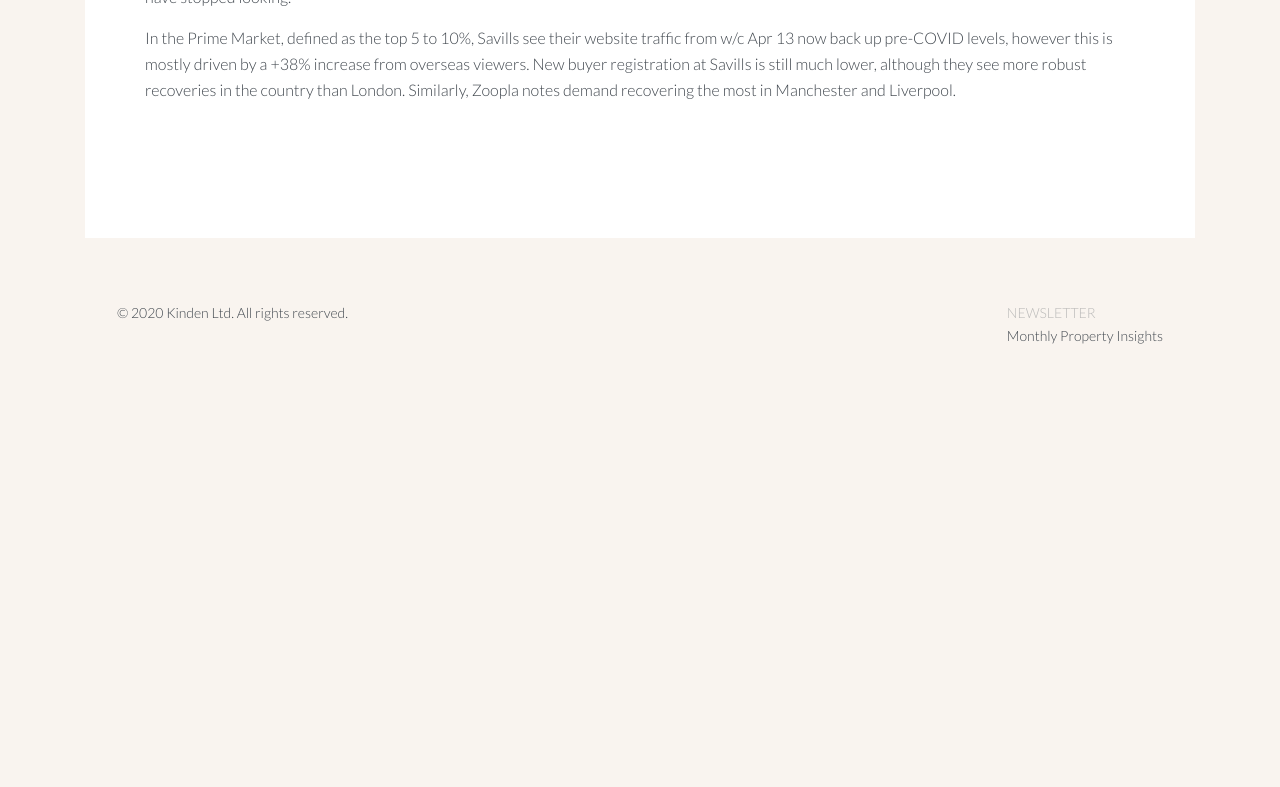
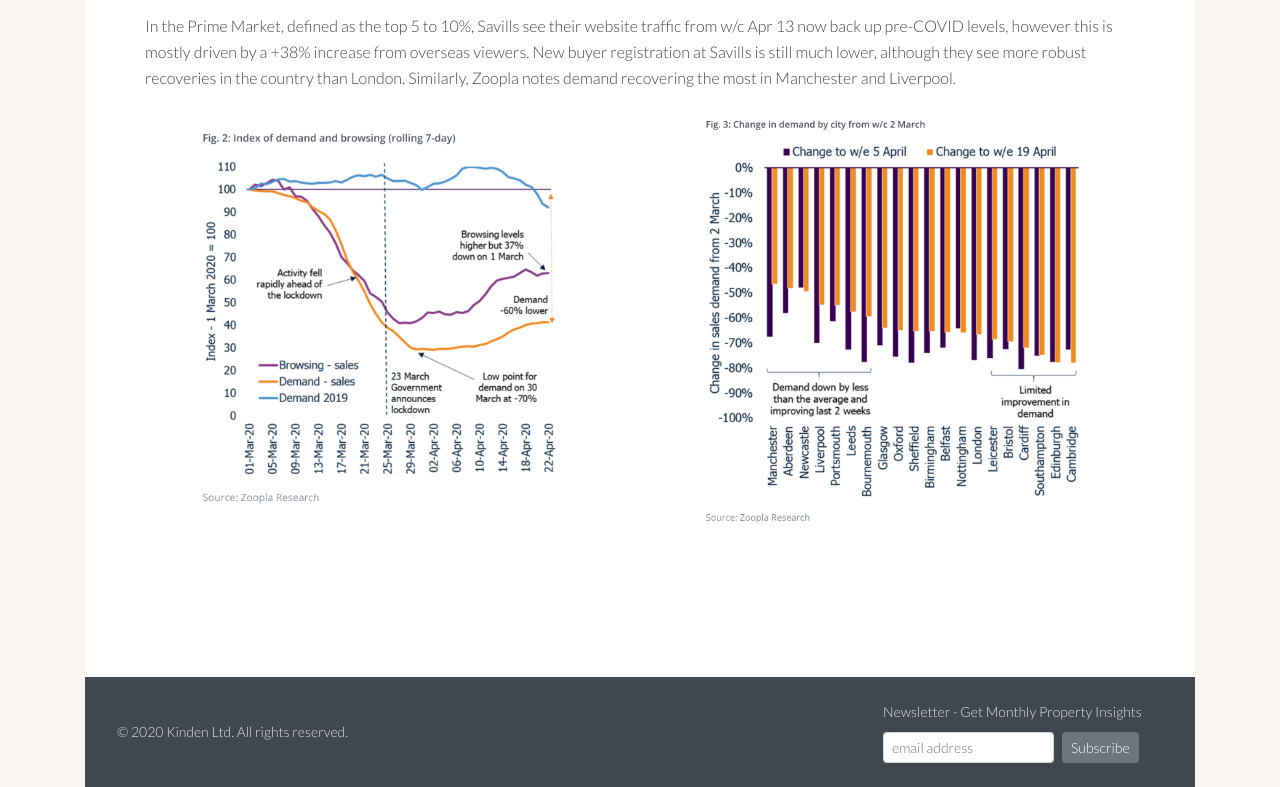
Before and after one commit to tinacliu/kinden_website, a plain HTML site: page blog.html in a window 1280 px wide. Shown: the part 587-1374 px from the top of the page. Before the commit the page ends 958 px from the top, so only its background shows below. Drawn offline with nearby package versions, Linux system fonts and the light colour scheme.

Commit message:
updated footer

```diff
--- a/blog.html
+++ b/blog.html
@@ -57,31 +57,47 @@
       </div>
     </section>
 
-    <div class="whiteblock section section_last">
-      <h2 class="my-3">What coronavirus means for the UK property market</h2>
-      <p class="ml-5">2020 May 06</p>
+    <div class="whiteblock section_last">
+      <h2 class="mt-5 mb-3">What coronavirus means for the UK property market</h2>
+      <p class="ml-3">2020 May 06</p>
 
       <h5 class="mt-5">Immediate Impact</h5>
       <h6>Drop in demand</h6>
       <p>Even before the lockdown restrictions were put in place, Zoopla reported a rapid decline in online browsing and registered demand since March 13th (when Boris Johnson asked the nation to work from home if you can). This bottomed out at around the end of March at a level that is -70% compared to activities as of March 1. Since then, browsing levels have recovered partially, more so than registered demand.</p>
       <p>However the severity of the drop is more of a “delay interest” rather than “stopped looking all together” as evident in the improving demand as we move closer to potential lockdown ease. In the recent Savills Global Market Sentiment Survey, only 10% of estate agents said 30%+ of their buyers have stopped looking.</p>
       <p>In the Prime Market, defined as the top 5 to 10%, Savills see their website traffic from w/c Apr 13 now back up pre-COVID levels, however this is mostly driven by a +38% increase from overseas viewers. New buyer registration at Savills is still much lower, although they see more robust recoveries in the country than London. Similarly, Zoopla notes demand recovering the most in Manchester and Liverpool.</p>
-
+      <div class="row my-4">
+        <div class="col-xs-12 col-md-5 mx-auto my-auto">
+          <img class="resize" src="img/blog1_zoopla_fig2.png" alt="">
+        </div>
+        <div class="col-xs-12 col-md-5 mx-auto my-auto">
+          <img class="resize" src="img/blog1_zoopla_fig3.png" alt="">
+        </div>
+      </div>
 
     </div>
 
 
 
-
-
-
-
-
     <div class="footer">
-      <p>© 2020 Kinden Ltd. All rights reserved.</p>
-      <div>
-        <p class="mid_gray">NEWSLETTER</p>
-        <p>Monthly Property Insights</p>
+      <div class="my-auto">
+        <p>© 2020 Kinden Ltd. All rights reserved.</p>
+      </div>
+      <div class="newsletter">
+        <p class="mb-2">Newsletter - Get Monthly Property Insights</p>
+        <!-- Begin Mailchimp Signup Form -->
+        <div id="mc_embed_signup">
+          <form action="https://kindenproperty.us18.list-manage.com/subscribe/post?u=49442bb20380ce22dc124e312&amp;id=11eb795e58" method="post" id="mc-embedded-subscribe-form" name="mc-embedded-subscribe-form" class="form-inline" target="_blank" novalidate>
+            <div class="form-group" id="mc_embed_signup_scroll">
+              <input type="email" value="" name="EMAIL" class="form-control form-control-sm email" id="mce-EMAIL" placeholder="email address" required>
+            </div>
+              <!-- real people should not fill this in and expect good things - do not remove this or risk form bot signups-->
+            <div style="position: absolute; left: -5000px;" aria-hidden="true">
+              <input type="text" name="b_49442bb20380ce22dc124e312_11eb795e58" tabindex="-1" value="">
+            </div>
+            <button type="submit" value="Subscribe" name="subscribe" id="mc-embedded-subscribe" class="btn btn-secondary btn-sm ml-2">Subscribe</div>
+          </form>
+        </div>
       </div>
     </div>
 
--- a/css/footer.css
+++ b/css/footer.css
@@ -1,5 +1,6 @@
 .footer {
-  /*background-color: var(--dark-gray);*/
+  background-color: var(--dark-gray);
+  color: var(--light-gray);
   display: flex;
   justify-content: space-between;
   padding: 24px 32px;
@@ -18,3 +19,7 @@
 .footer p {
   margin: 0px;
 }
+
+.newsletter {
+  min-width: 280px;
+}
--- a/css/main.css
+++ b/css/main.css
@@ -22,6 +22,7 @@ body {
   background-color: var(--light-beige);
   font-family: 'Lato', sans-serif;
   font-size: 16px;
+  font-weight: 300;
   color: var(--dark-gray);
   line-height: 1.6;
 }
@@ -40,9 +41,12 @@ body {
   padding: 60px;
 }
 
+.section_mid {
+  padding: 16px 60px;
+}
+
 .section_last {
-  margin-bottom: 40px;
-  padding-bottom: 120px;
+  padding: 16px 60px 120px 60px;
 }
 
 
--- a/js/script.js
+++ b/js/script.js
@@ -1,3 +1,5 @@
+
+
 
 // scroll menu item to anchor on click
 
@@ -26,31 +28,3 @@ menu.forEach((menuItem)=>{
     });
   })};
 });
-
-
-
- // Wrap every letter in a span
-let textWrapper = document.querySelector('.ml12');
-textWrapper.innerHTML = textWrapper.textContent.replace(/([^\x00-\x80]|\w)/g, "<span class='letter'>$&</span>");
-
-anime.timeline({loop: true})
-  .add({
-    targets: '.ml12 .letter',
-    translateX: [40,0],
-    translateZ: 0,
-    opacity: [0,1],
-    easing: "easeOutExpo",
-    duration: 2000,
-    delay: function(el, i) {
-      return 400 + 30 * i;
-    }
-  }).add({
-    targets: '.ml12 .letter',
-    translateX: [0,-30],
-    opacity: [1,0],
-    easing: "easeInExpo",
-    duration: 1500,
-    delay: function(el, i) {
-      return 400 + 30 * i;
-    }
-  });
```
Also changed, not shown: contact.html (+2 -1 lines), index.html (+21 -10 lines), js/movingword.js (added, +26 -0 lines), img/blog1_obr_chart1.3.png (added), img/blog1_obr_chat1.2.png (added), img/blog1_ons_housebuild1.png (added), img/blog1_ons_housebuild2.png (added), img/blog1_savills.png (added), img/blog1_zoopla_fig2.png (added), img/blog1_zoopla_fig3.png (added).
